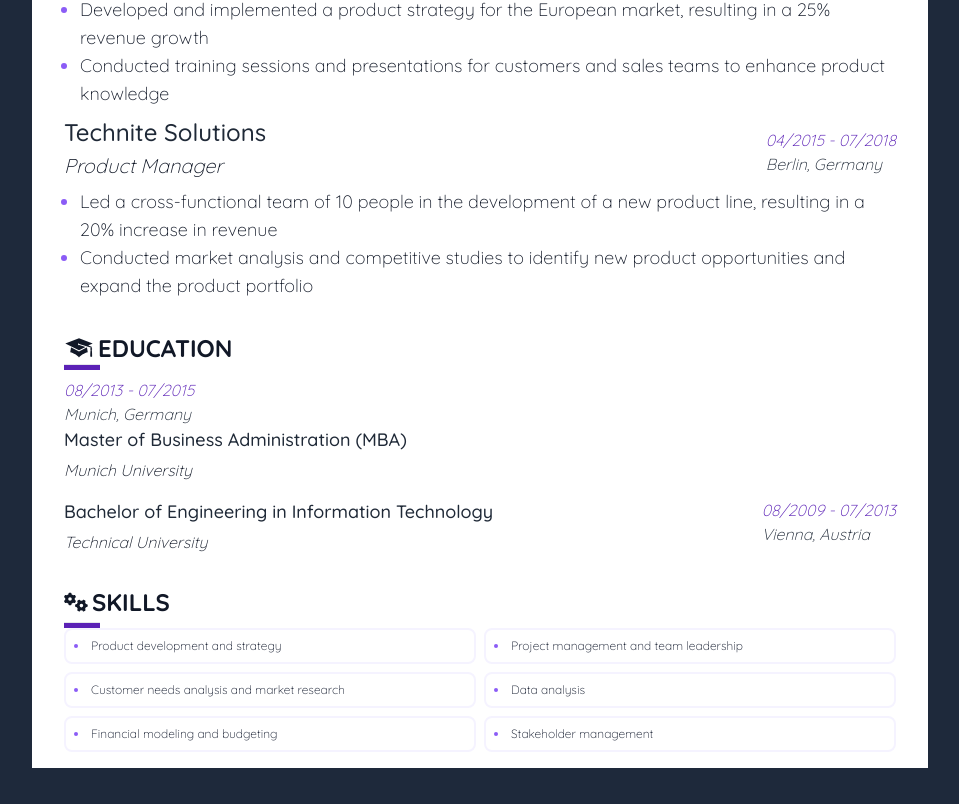
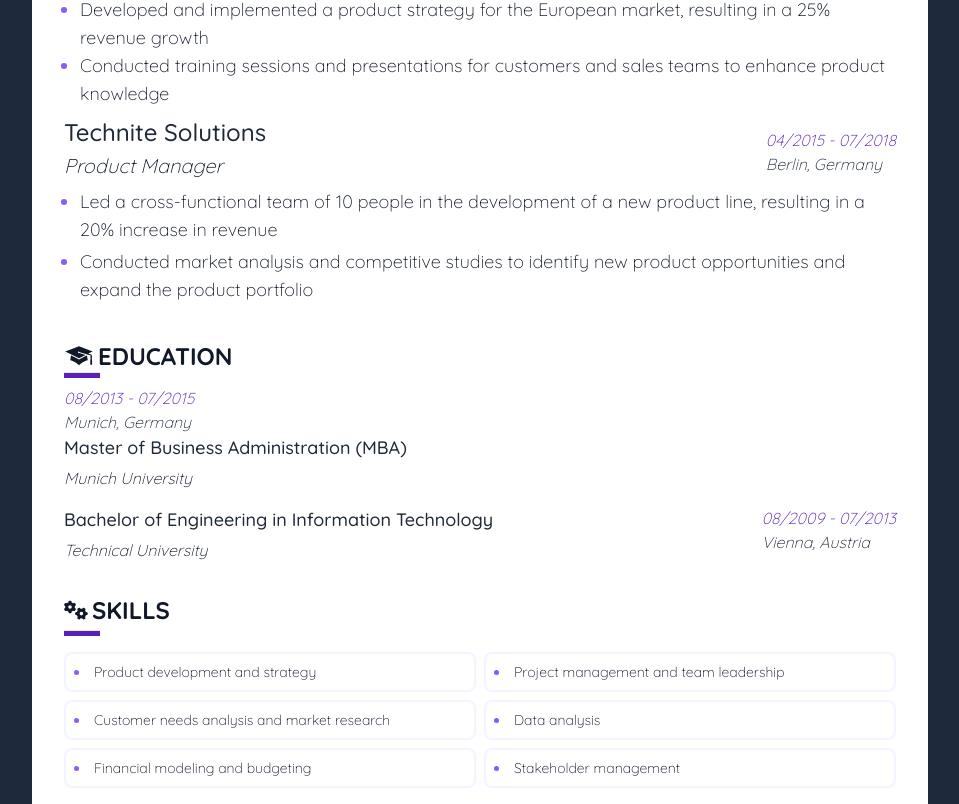
Before and after one commit to victorwamwea/deploy-static-site, a React (Vite) app: page / in a window 1280 px wide. Shown: the part 464-1268 px from the top of the page, without its empty margins (160-1119 px from the left). Before the commit the page ends 1232 px from the top, so only its background shows below. Built offline with nearby package versions, Linux system fonts and the light colour scheme.

Commit message:
Chanaged font size

```diff
--- a/src/components/Content.jsx
+++ b/src/components/Content.jsx
@@ -53,8 +53,8 @@
             <div className="">
                 <div className="flex items-center justify-between">
                     <div className="">
-                        <h2 className="mb-1 text-2xl font-medium text-gray-800">Technite Solutions</h2>
-                        <p className="mb-2 text-xl italic font-light text-gray-900">
+                        <h2 className="mb-1 text-lg font-medium text-gray-800 lg:text-2xl">Technite Solutions</h2>
+                        <p className="mb-2 italic font-light text-gray-900 text-md lg:text-xl">
                             Product Manager
                         </p>
                     </div>
@@ -68,8 +68,8 @@
                     </div>
                 </div>
                 <ul className="ml-4 list-disc marker:text-violet-500">
-                    <li className="text-lg font-light text-gray-900">Led a cross-functional team of 10 people in the development of a new product line, resulting in a 20% increase in revenue</li>
-                    <li className="text-lg font-light text-gray-900">Conducted market analysis and competitive studies to identify new product opportunities and expand the product portfolio</li>
+                    <li className="mb-2 font-light text-gray-900 lg:mb-1 text-md md:text-lg">Led a cross-functional team of 10 people in the development of a new product line, resulting in a 20% increase in revenue</li>
+                    <li className="mb-2 font-light text-gray-900 lg:mb-1 text-md md:text-lg">Conducted market analysis and competitive studies to identify new product opportunities and expand the product portfolio</li>
                 </ul>
             </div>
         </div>
@@ -123,23 +123,23 @@
             Skills
         </h2>
         <hr className="bg-violet-800 h-1.5 mt-1 w-[30px] md:w-[36px]"/>
-        <ul className="grid gap-2 list-disc list-inside lg:grid-cols-2 marker:text-violet-500">
-            <li className="p-2 text-xs font-light border-2 rounded-lg md:text-md border-violet-50 text-slate-900">
+        <ul className="grid gap-2 mt-4 list-disc list-inside lg:grid-cols-2 marker:text-violet-500">
+            <li className="p-2 text-sm font-light border-2 rounded-lg lg:text-md border-violet-50 text-slate-900">
                 Product development and strategy
             </li>
-            <li className="p-2 text-xs font-light border-2 rounded-lg md:text-md border-violet-50 text-slate-900">
+            <li className="p-2 text-sm font-light border-2 rounded-lg lg:text-md border-violet-50 text-slate-900">
                 Project management and team leadership
             </li>
-            <li className="p-2 text-xs font-light border-2 rounded-lg md:text-md border-violet-50 text-slate-900">
+            <li className="p-2 text-sm font-light border-2 rounded-lg lg:text-md border-violet-50 text-slate-900">
                 Customer needs analysis and market research
             </li>
-            <li className="p-2 text-xs font-light border-2 rounded-lg md:text-md border-violet-50 text-slate-900">
+            <li className="p-2 text-sm font-light border-2 rounded-lg lg:text-md border-violet-50 text-slate-900">
                 Data analysis
             </li>
-            <li className="p-2 text-xs font-light border-2 rounded-lg md:text-md border-violet-50 text-slate-900">
+            <li className="p-2 text-sm font-light border-2 rounded-lg lg:text-md border-violet-50 text-slate-900">
                 Financial modeling and budgeting
             </li>
-            <li className="p-2 text-xs font-light border-2 rounded-lg md:text-md border-violet-50 text-slate-900">
+            <li className="p-2 text-sm font-light border-2 rounded-lg lg:text-md border-violet-50 text-slate-900">
                 Stakeholder management
             </li>
         </ul>
```
